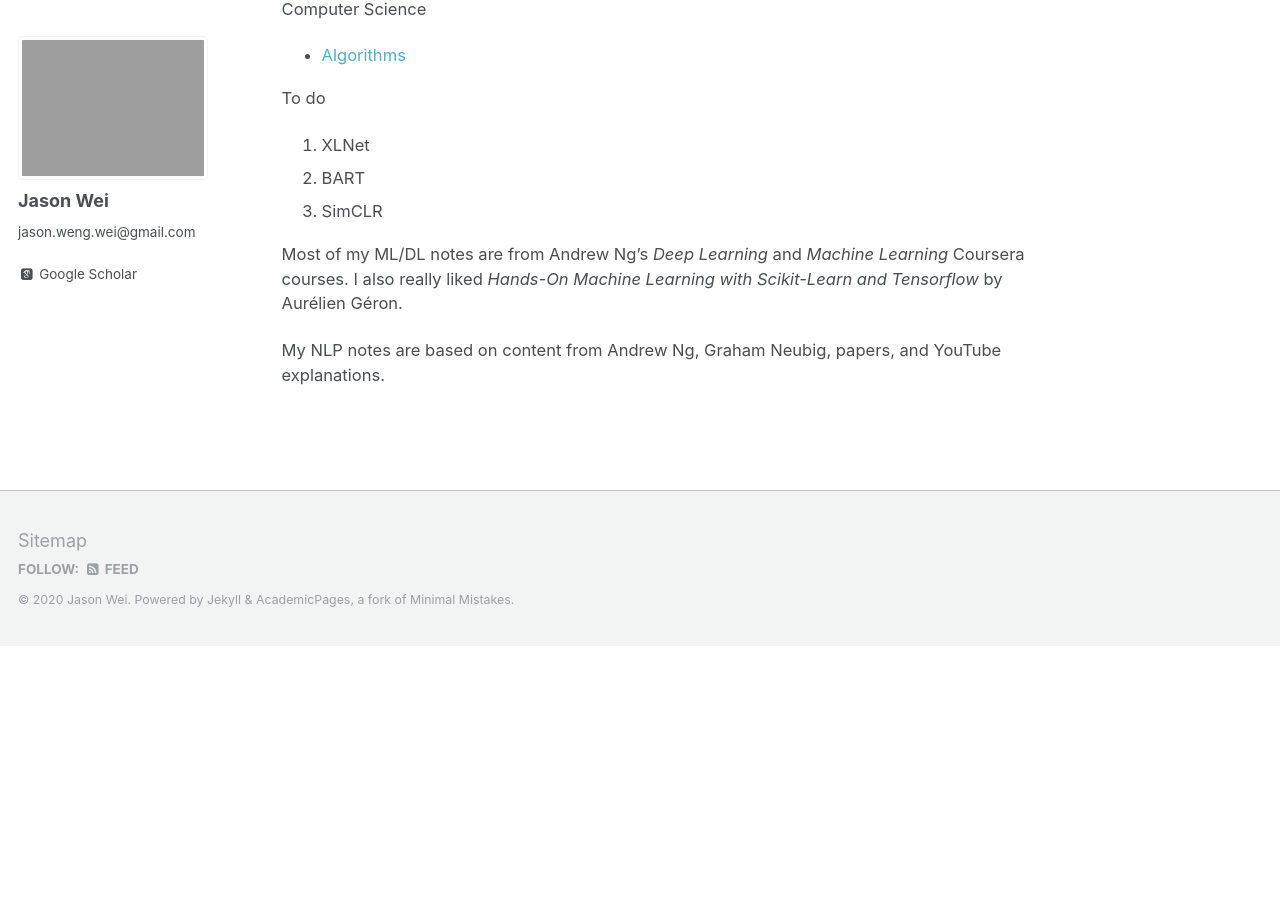
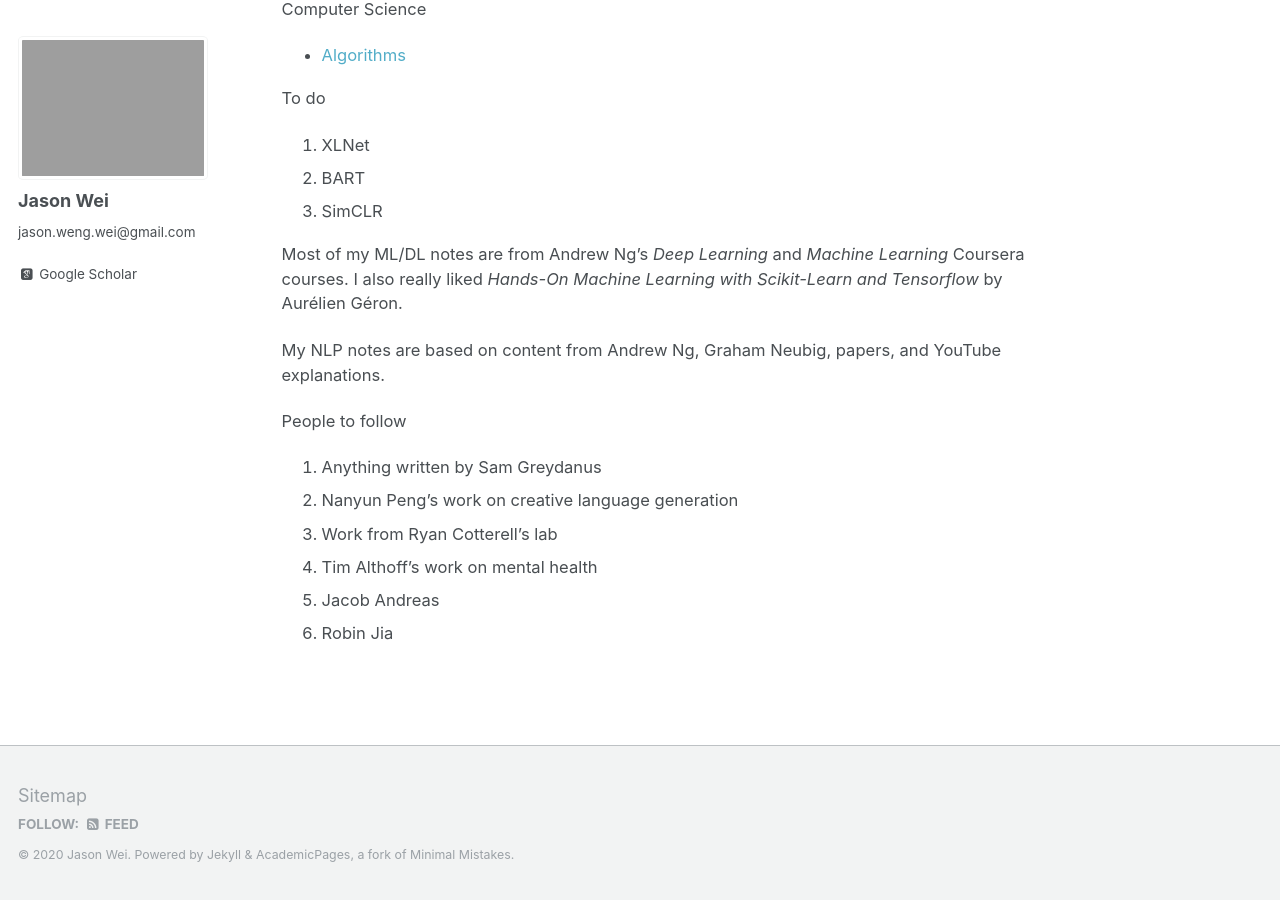
Before and after one commit to jasonwei20/jasonwei20.github.io, a Jekyll site: the page built from _pages/jasons_notes.md, in a window 1280 px wide and 900 px high, scrolled down 828 px. Built offline with Jekyll 4.4.1, drawn with Linux system fonts in a browser that asks for light colours; some web fonts are replaced; before the commit the page ends 1474 px from its top, so only the background shows below that.

Commit message:
add people to follow

```diff
--- a/_pages/jasons_notes.md
+++ b/_pages/jasons_notes.md
@@ -36,3 +36,11 @@ To do
 Most of my ML/DL notes are from Andrew Ng's *Deep Learning* and *Machine Learning* Coursera courses. I also really liked *Hands-On Machine Learning with Scikit-Learn and Tensorflow* by Aurélien Géron.
 
 My NLP notes are based on content from Andrew Ng, Graham Neubig, papers, and YouTube explanations.
+
+People to follow
+1. Anything written by Sam Greydanus
+1. Nanyun Peng's work on creative language generation
+1. Work from Ryan Cotterell's lab
+1. Tim Althoff's work on mental health
+1. Jacob Andreas
+1. Robin Jia
```
